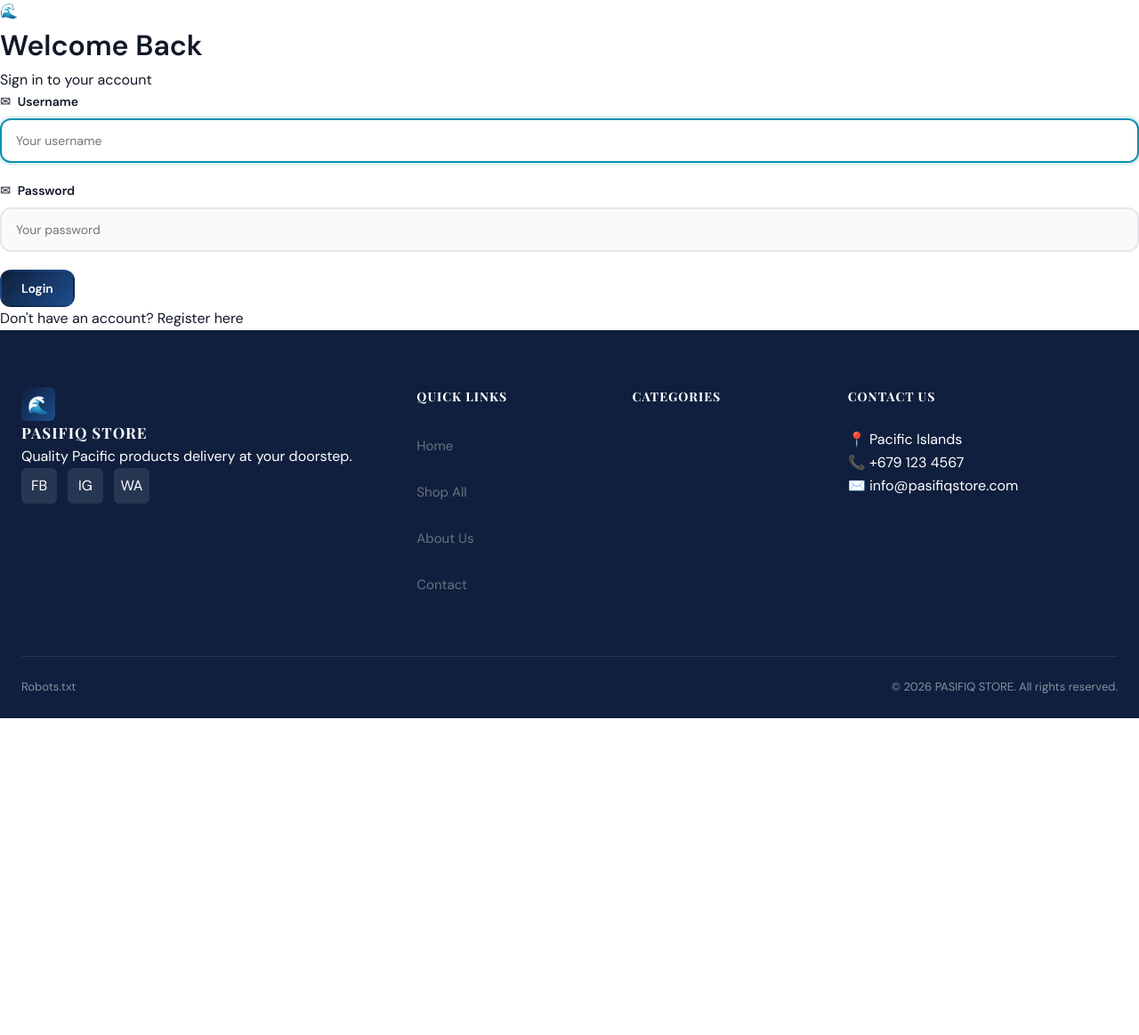
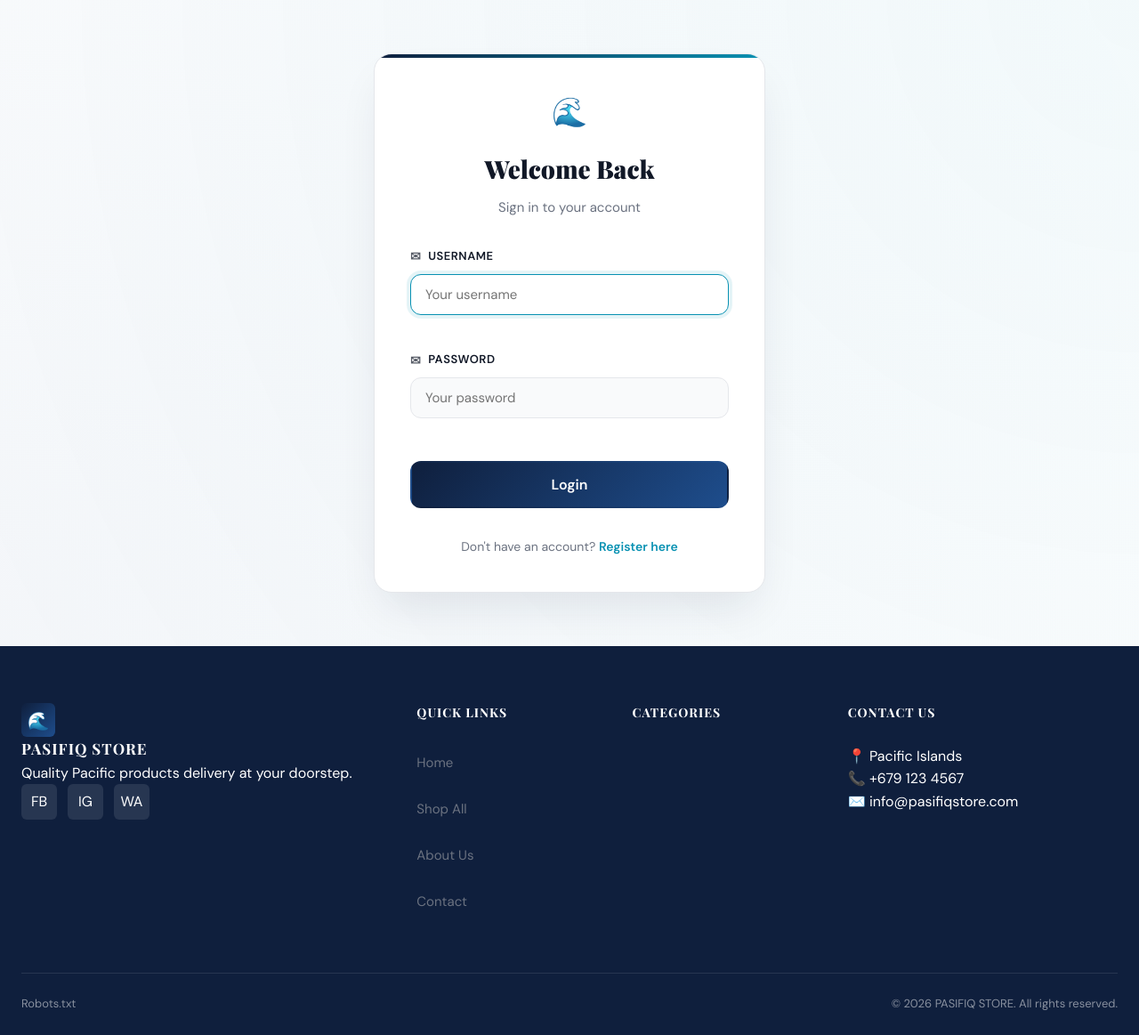
Before and after one commit to beatussimon/pasifiq-store, a Django app: page /users/login/ in a window 1280 px wide. Shown: the part 165-1328 px from the top of the page at 89% size. Before the commit the page ends 972 px from the top, so only its background shows below. Run offline with Django 4.2, Linux system fonts and the light colour scheme; data comes from the database, SQL or seed files in the repository; both versions use the stored data as it was after the commit.

Commit message:
Fix the login and signup css

```diff
--- a/static/css/main.css
+++ b/static/css/main.css
@@ -2544,3 +2544,138 @@
     justify-content: space-between;
   }
 }
+
+/* ============ AUTHENTICATION PAGES ============ */
+.auth-page {
+  min-height: calc(100vh - 200px);
+  display: flex;
+  align-items: center;
+  justify-content: center;
+  padding: 60px 24px;
+  background: radial-gradient(circle at top right, rgba(8, 145, 178, 0.05), transparent),
+    radial-gradient(circle at bottom left, rgba(30, 77, 140, 0.05), transparent);
+}
+
+.auth-card {
+  width: 100%;
+  max-width: 440px;
+  background: var(--bg-card);
+  border: 1px solid var(--border);
+  border-radius: var(--radius-lg);
+  box-shadow: var(--shadow-xl);
+  padding: 40px;
+  position: relative;
+  overflow: hidden;
+}
+
+.auth-card::before {
+  content: '';
+  position: absolute;
+  top: 0;
+  left: 0;
+  width: 100%;
+  height: 4px;
+  background: linear-gradient(90deg, var(--brand-navy), var(--brand-teal));
+}
+
+.auth-header {
+  text-align: center;
+  margin-bottom: 32px;
+}
+
+.auth-icon {
+  font-size: 32px;
+  margin-bottom: 16px;
+  display: block;
+}
+
+.auth-header h1 {
+  font-family: var(--font-display);
+  font-size: 28px;
+  font-weight: 800;
+  color: var(--text-main);
+  margin-bottom: 8px;
+}
+
+.auth-header p {
+  color: var(--text-muted);
+  font-size: 15px;
+}
+
+.auth-form {
+  display: flex;
+  flex-direction: column;
+  gap: 20px;
+}
+
+.form-group {
+  display: flex;
+  flex-direction: column;
+  gap: 8px;
+}
+
+.form-group label {
+  font-size: 13px;
+  font-weight: 600;
+  color: var(--text-main);
+  text-transform: uppercase;
+  letter-spacing: 0.5px;
+}
+
+.form-group input {
+  width: 100%;
+  padding: 12px 16px;
+  border: 1.5px solid var(--border);
+  border-radius: var(--radius);
+  font-family: var(--font-body);
+  font-size: 15px;
+  background: var(--bg-surface);
+  color: var(--text-main);
+  transition: all var(--transition);
+}
+
+.form-group input:focus {
+  border-color: var(--brand-teal);
+  background: var(--bg-card);
+  box-shadow: 0 0 0 4px rgba(8, 145, 178, 0.1);
+  outline: none;
+}
+
+.btn-full {
+  width: 100%;
+  padding: 14px;
+  font-size: 16px;
+  margin-top: 8px;
+}
+
+.form-error {
+  background: rgba(220, 38, 38, 0.05);
+  color: var(--error);
+  padding: 12px;
+  border-radius: var(--radius);
+  font-size: 14px;
+  border-left: 3px solid var(--error);
+}
+
+.field-error {
+  color: var(--error);
+  font-size: 12px;
+  margin-top: 4px;
+}
+
+.auth-footer {
+  margin-top: 32px;
+  text-align: center;
+  font-size: 14px;
+  color: var(--text-muted);
+}
+
+.auth-footer a {
+  color: var(--brand-teal);
+  font-weight: 600;
+  text-decoration: none;
+}
+
+.auth-footer a:hover {
+  text-decoration: underline;
+}
--- a/templates/users/login.html
+++ b/templates/users/login.html
@@ -1,12 +1,48 @@
 {% extends 'base.html' %}
 {% block title %}Login — {{ store_name }}{% endblock %}
+
 {% block content %}
-<div class="auth-page"><div class="auth-card">
-<div class="auth-header"><span class="auth-icon">🌊</span><h1>Welcome Back</h1><p>Sign in to your account</p></div>
-<form method="post" class="auth-form">{% csrf_token %}
-{% for error in form.non_field_errors %}<div class="form-error">{{ error }}</div>{% endfor %}
-<div class="form-group"><label>Username</label><input type="text" name="username" required autofocus placeholder="Your username"></div>
-<div class="form-group"><label>Password</label><input type="password" name="password" required placeholder="Your password"></div>
-<button type="submit" class="btn btn-primary btn-full">Login</button></form>
-<div class="auth-footer">Don't have an account? <a href="{% url 'users:register' %}">Register here</a></div>
-</div></div>{% endblock %}
+<div class="auth-page">
+    <div class="auth-card">
+        <div class="auth-header">
+            <span class="auth-icon">🌊</span>
+            <h1>Welcome Back</h1>
+            <p>Sign in to your account</p>
+        </div>
+
+        <form method="post" class="auth-form">
+            {% csrf_token %}
+
+            {% if form.non_field_errors %}
+            {% for error in form.non_field_errors %}
+            <div class="form-error">{{ error }}</div>
+            {% endfor %}
+            {% endif %}
+
+            <div class="form-group">
+                <label for="id_username">Username</label>
+                <input type="text" name="username" id="id_username" required autofocus placeholder="Your username"
+                    autocomplete="username">
+                {% for error in form.username.errors %}
+                <div class="field-error">{{ error }}</div>
+                {% endfor %}
+            </div>
+
+            <div class="form-group">
+                <label for="id_password">Password</label>
+                <input type="password" name="password" id="id_password" required placeholder="Your password"
+                    autocomplete="current-password">
+                {% for error in form.password.errors %}
+                <div class="field-error">{{ error }}</div>
+                {% endfor %}
+            </div>
+
+            <button type="submit" class="btn btn-primary btn-full">Login</button>
+        </form>
+
+        <div class="auth-footer">
+            Don't have an account? <a href="{% url 'users:register' %}">Register here</a>
+        </div>
+    </div>
+</div>
+{% endblock %}
```
Also changed, not shown: templates/users/register.html (+40 -8 lines), db.sqlite3.
